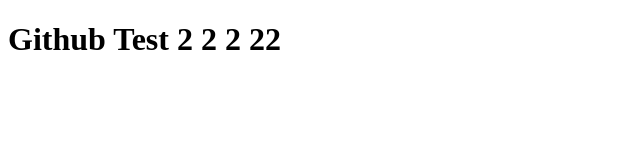
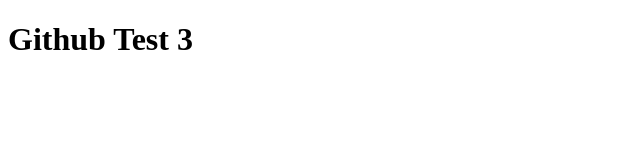
Before and after one commit to SwitzerChees/teko-webtechnolgien-test, a plain HTML site: page index.html in a window 1280 px wide. Shown: the whole page, without its empty margins (0-640 px from the left). Drawn offline with Linux system fonts and the light colour scheme.

Commit message:
Change again index.html

```diff
--- a/index.html
+++ b/index.html
@@ -6,6 +6,6 @@
     <title>Github Test</title>
   </head>
   <body>
-    <h1>Github Test 2 2 2 22</h1>
+    <h1>Github Test 3</h1>
   </body>
 </html>
```
